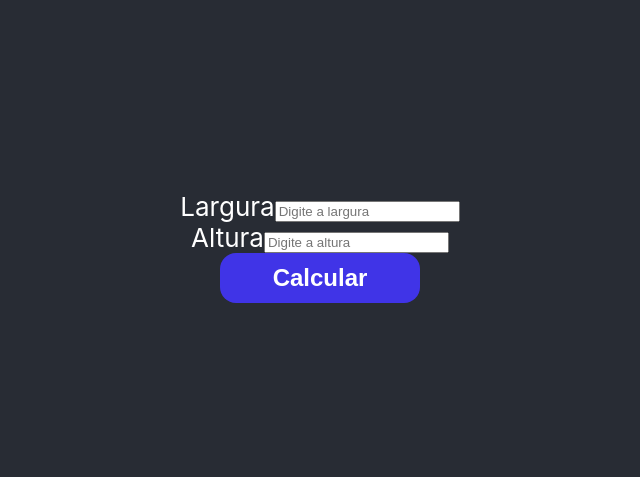
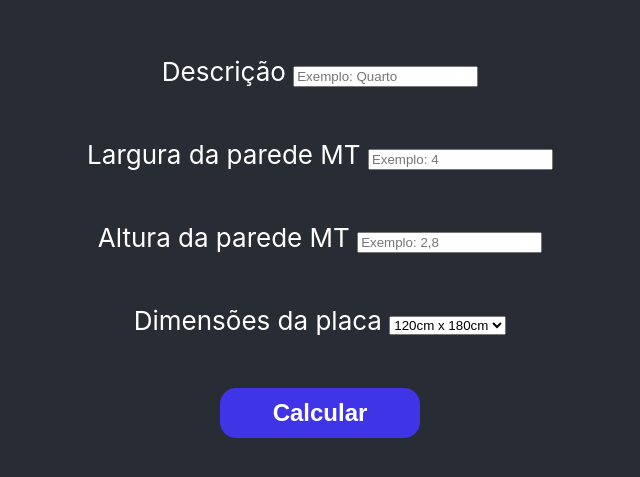
Before and after one commit to EduardoGuedes242/construcoes, a React (Create React App) app: page / in a window 1280 px wide. Shown: the part 101-578 px from the top of the page, without its empty margins (320-960 px from the left). Built offline with nearby package versions, Linux system fonts and the light colour scheme.

Commit message:
Implementacao do input para selecionar o modelo das placas

```diff
--- a/src/App.js
+++ b/src/App.js
@@ -5,6 +5,7 @@ import "./common/global";
 
 import Edit from "./widgets/edit";
 import { arredondarParaCima } from "./common/global";
+import DropdownTamanhoPlaca from "./widgets/dropdown";
 
 function App() {
   const [largura, setLargura] = useState("");
@@ -21,17 +22,18 @@ function App() {
     const montantesVerticais = largura / 0.6 + 1;
 
     const quantidadePlacasArredondadas = arredondarParaCima(quantidadePlacas);
-    const montantesVerticaisArredondas = arredondarParaCima(montantesVerticais);
+    const montantesVerticaisArredondadas =
+      arredondarParaCima(montantesVerticais);
 
     setResultadosCalculos(
       "Area da parede: " +
         areaTotal +
-        "\nQuantidade de Placas: " +
+        "M2 \nQuantidade de Placas: " +
         quantidadePlacasArredondadas +
         "\nPerfis Horizontal: " +
         quantosMetrosPerfilHorizontais +
-        "\nPerfis Vertical: " +
-        montantesVerticaisArredondas
+        "MT \nPerfis Vertical: " +
+        montantesVerticaisArredondadas
     );
   }
 
@@ -39,15 +41,25 @@ function App() {
     <div className="App">
       <header className="App-header">
         <Edit
-          title="Largura"
-          placeholder="Digite a largura"
+          title="Descrição "
+          placeholder="Exemplo: Quarto"
           onValueChange={value => setLargura(value)}
         />
+        <p></p>
         <Edit
-          title="Altura"
-          placeholder="Digite a altura"
+          title="Largura da parede MT "
+          placeholder="Exemplo: 4"
+          onValueChange={value => setLargura(value)}
+        />
+        <p></p>
+        <Edit
+          title="Altura da parede MT "
+          placeholder="Exemplo: 2,8"
           onValueChange={value => setAltura(value)}
         />
+        <p></p>
+        <DropdownTamanhoPlaca title={"Dimensões da placa "} />
+        <p></p>
         <BotaoProrio title={"Calcular"} onClick={funcao} />
         <p></p>
         <p>{resultadosCalculos}</p>
--- /dev/null
+++ b/src/widgets/dropdown.js
@@ -0,0 +1,13 @@
+const DropdownTamanhoPlaca = ({ title }) => {
+  return (
+    <label>
+      {title}
+      <select>
+        <option>120cm x 180cm</option>
+        <option>120cm x 160cm</option>
+        <option>90Cm x 200cm</option>
+      </select>
+    </label>
+  );
+};
+export default DropdownTamanhoPlaca;
```
